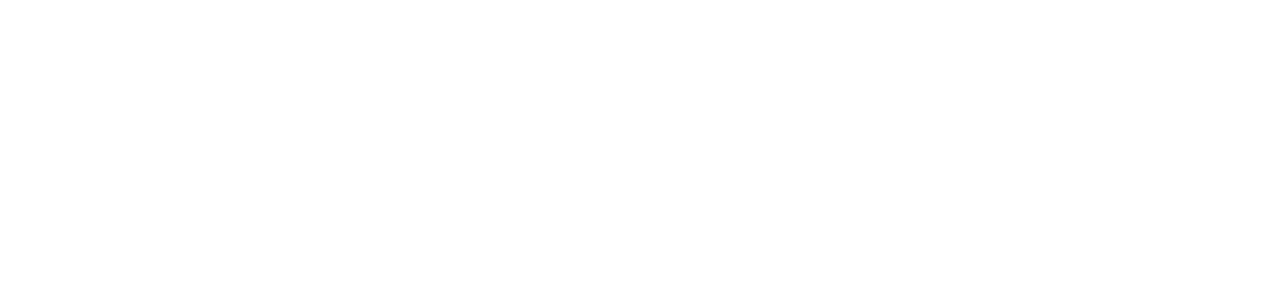
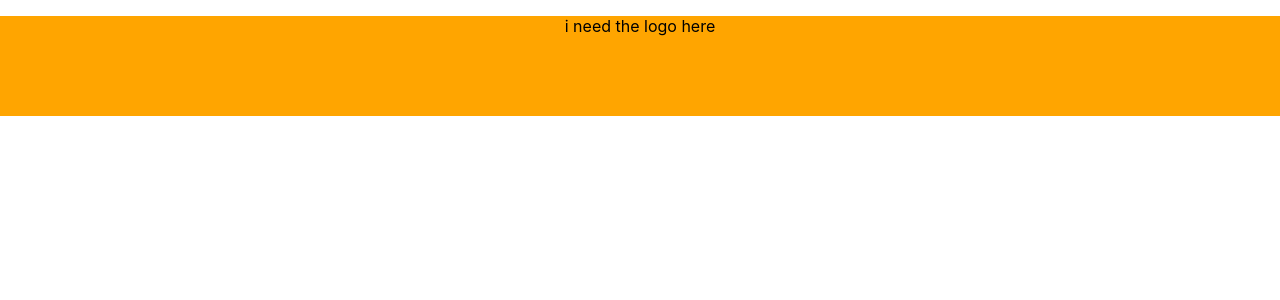
Before and after one commit to apomarn/elizabeth-marketplace, a React (Create React App) app: page / in a window 1280 px wide. Shown: the top 300 px of the page. Built offline with nearby package versions, Linux system fonts and the light colour scheme.

Commit message:
Navbar done

```diff
--- a/src/pages/Navbar.js
+++ b/src/pages/Navbar.js
@@ -1,8 +1,17 @@
 import React, { Component } from 'react'
+import styled from 'styled-components'
 
+const MyDiv = styled.div`
+  background-color: orange;
+  height: 100px;
+`
 class Navbar extends Component {
   render() {
-    return <div />
+    return (
+      <MyDiv>
+        <p>i need the logo here</p>
+      </MyDiv>
+    )
   }
 }
 
```
